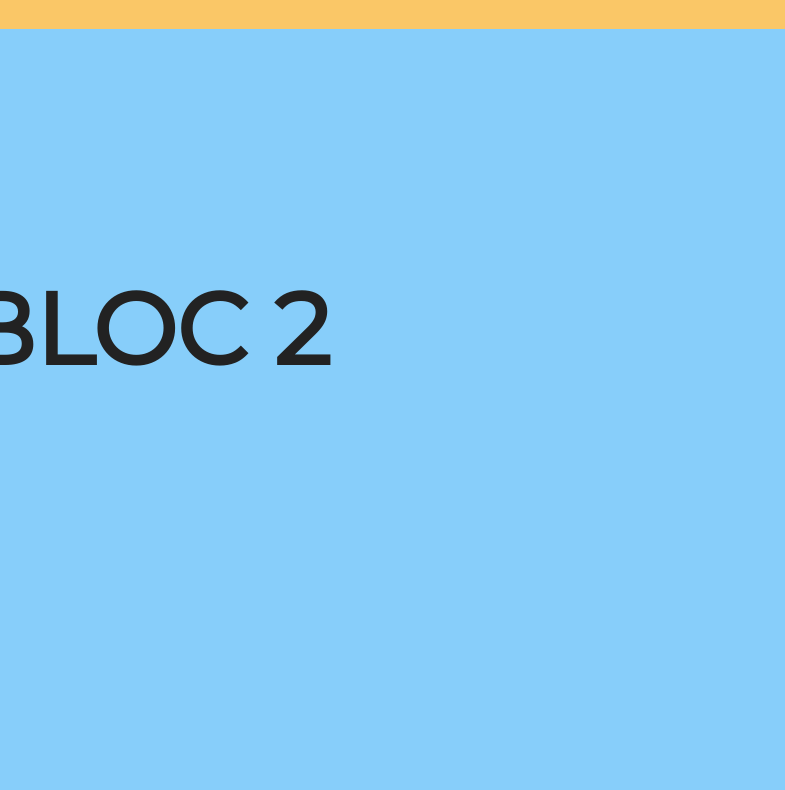
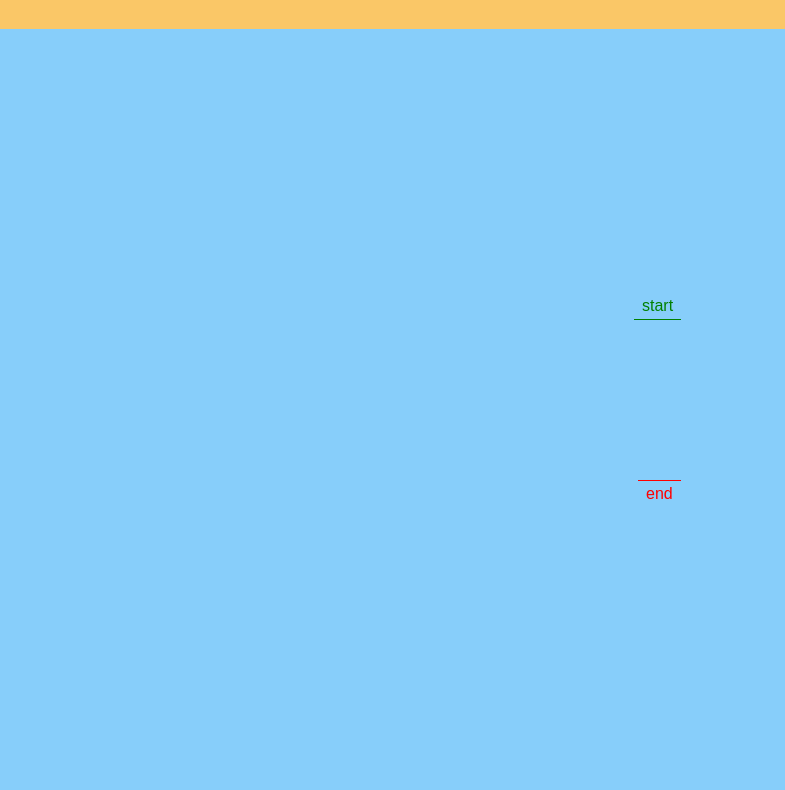
Before and after one commit to killian-dv/animer-au-scroll-GSAP, a plain HTML site: page index.html in a window 1280 px wide. Shown: the part 771-1561 px from the top of the page, without its empty margins (495-1280 px from the left). Drawn offline with nearby package versions, Linux system fonts and the light colour scheme; a web font is replaced by a local one.

Commit message:
toggleActions

```diff
--- a/app.js
+++ b/app.js
@@ -3,5 +3,17 @@ gsap.to('.b2 h2', {
     y: 0,
     scale: 2,
     autoAlpha: 1,
-    scrollTrigger: ".b2 h2",
+    scrollTrigger: {
+        trigger: '.b2 h2',
+        markers: true,
+        // trigger scroller
+        start: 'top 60%',
+        end: 'bottom 40%',
+        // onEnter onLeave onEnterBack onLeaveBack
+        toggleActions: 'play none reverse reverse',
+        onEnter: () => console.log('enter'),
+        onLeave: () => console.log('leave'),
+        onEnterBack: () => console.log('enterBack'),
+        onLeaveBack: () => console.log('leaveBack'),
+    },
 })
--- a/index.html
+++ b/index.html
@@ -26,8 +26,8 @@
 
 
 
-    <script src="https://cdnjs.cloudflare.com/ajax/libs/gsap/3.6.1/gsap.min.js"></script>
-    <script src="https://cdnjs.cloudflare.com/ajax/libs/gsap/3.6.1/ScrollTrigger.min.js"></script>
+    <script src="https://cdnjs.cloudflare.com/ajax/libs/gsap/3.11.5/gsap.min.js"></script>
+    <script src="https://cdnjs.cloudflare.com/ajax/libs/gsap/3.11.5/ScrollTrigger.min.js"></script>
     <script src="app.js"></script>
   </body>
 </html>
```
